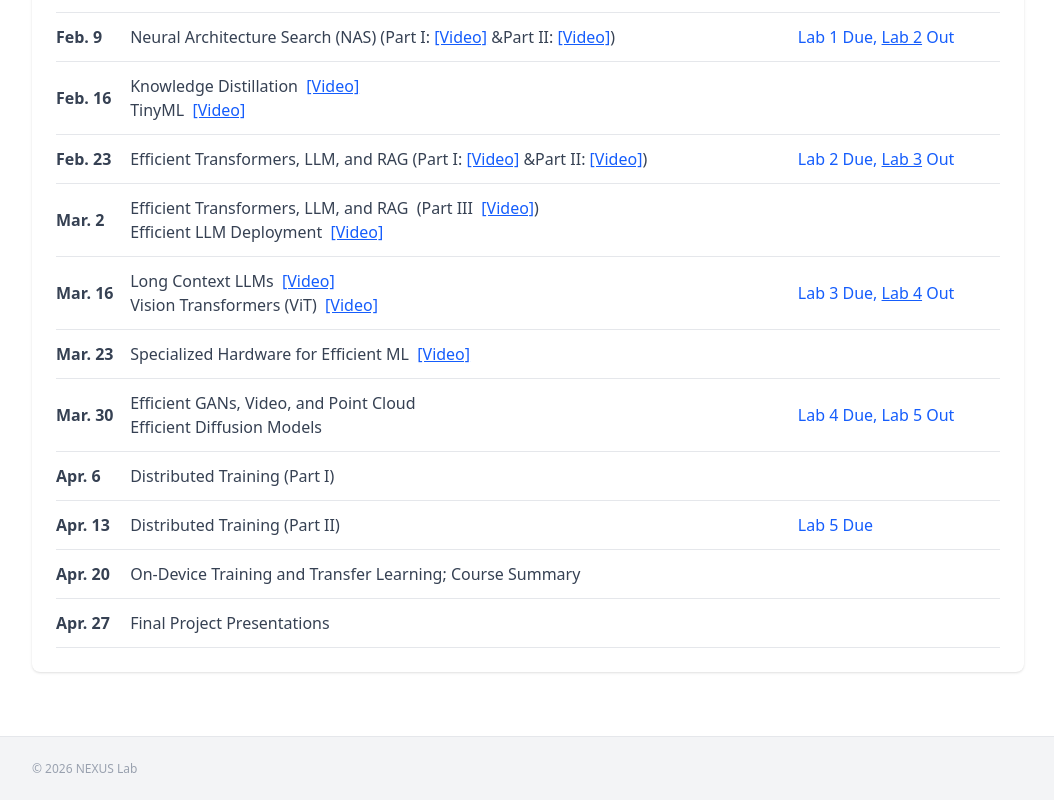
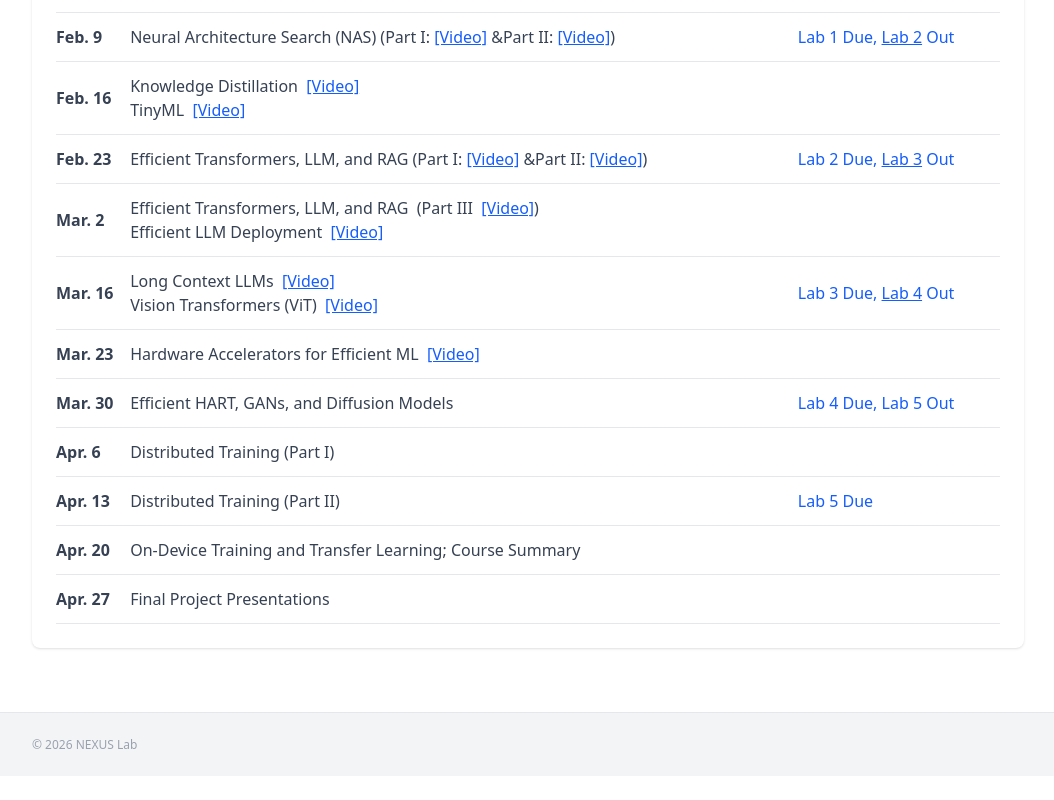
Before and after one commit to NEXUS-Pitt/nexus-pitt.github.io, a React (Vite) app: page /#/course in a window 1280 px wide. Shown: the part 1400-2200 px from the top of the page, without its empty margins (112-1166 px from the left). After the commit the page ends 2176 px from the top, so only its background shows below. Built offline with nearby package versions, Linux system fonts and the light colour scheme; a web font is replaced by a local one.

Commit message:
Update CoursePage.tsx

```diff
--- a/src/components/Course/CoursePage.tsx
+++ b/src/components/Course/CoursePage.tsx
@@ -216,7 +216,7 @@ const CoursePage: React.FC = () => {
                                     </tr>
                                     <tr className="border-b border-gray-200">
                                         <td className="py-3 font-semibold">Mar. 23</td>
-                                        <td className="py-3">Specialized Hardware for Efficient ML
+                                        <td className="py-3">Hardware Accelerators for Efficient ML
                                             &nbsp;<a href="https://youtu.be/XEPaQLQtE9k" className="text-blue-600 underline" target="_blank" rel="noopener noreferrer">[Video]</a>
 										</td>
                                         <td className="py-3 text-blue-600"></td>
@@ -224,9 +224,7 @@ const CoursePage: React.FC = () => {
                                     <tr className="border-b border-gray-200">
                                         <td className="py-3 font-semibold">Mar. 30</td>
                                         <td className="py-3">
-                                        Efficient GANs, Video, and Point Cloud
-                                        <br />
-                                        Efficient Diffusion Models
+                                        Efficient HART, GANs, and Diffusion Models
                                         </td>
                                         <td className="py-3 text-blue-600">
                                             Lab 4 Due, Lab 5 Out
```
